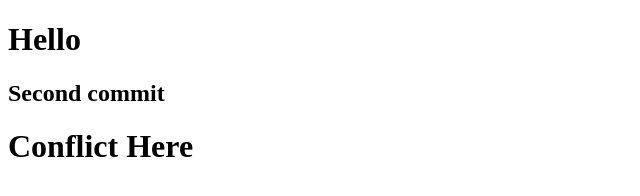
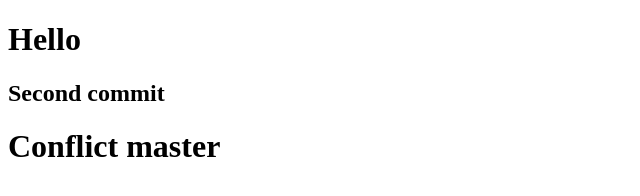
Before and after one commit to Quang1907/git_hub, a plain HTML site: page index.html in a window 1280 px wide. Shown: the full height of the page, 0-640 px from the left. Drawn offline with Linux system fonts and the light colour scheme.

Commit message:
conflict master

```diff
--- a/index.html
+++ b/index.html
@@ -9,6 +9,6 @@
   <body>
     <h1>Hello</h1>
     <h2>Second commit</h2>
-    <h1>Conflict Here</h1>
+    <h1>Conflict master</h1>
   </body>
 </html>
```
